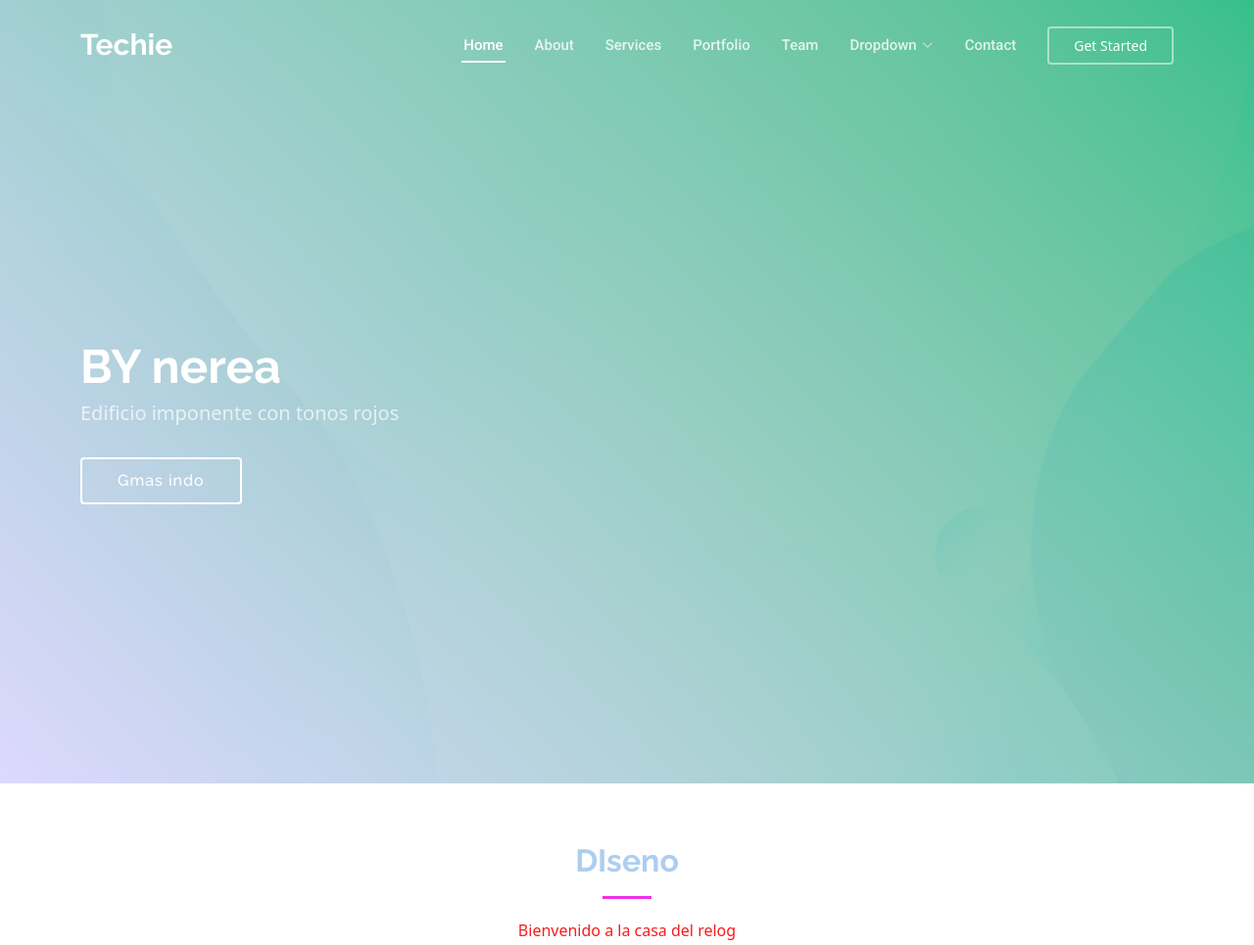
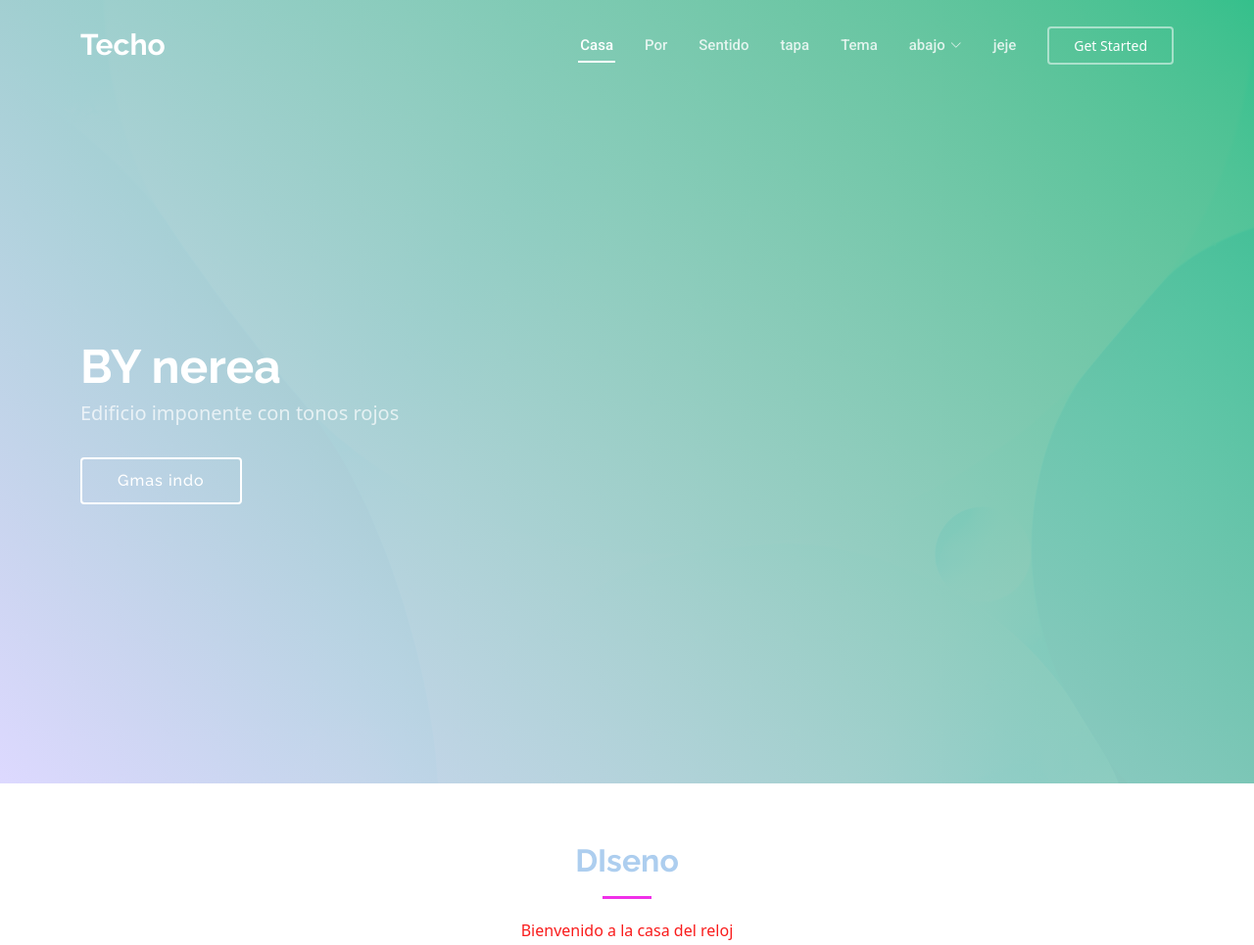
Before and after one commit to julietasuarez-jpg/ejercicio-web-dis2, a plain HTML site: page index.html in a window 1280 px wide. Shown: the top 965 px of the page at 98% size. Drawn offline with Linux system fonts and the light colour scheme; a web font is replaced by a local one.

Commit message:
Add files via upload

```diff
--- a/index.html
+++ b/index.html
@@ -56,17 +56,17 @@
       <a href="index.html" class="logo d-flex align-items-center me-auto">
         <!-- Uncomment the line below if you also wish to use an image logo -->
         <!-- <img src="assets/img/logo.png" alt=""> -->
-        <h1 class="sitename">Techie</h1>
+        <h1 class="sitename">Techo</h1>
       </a>
 
       <nav id="navmenu" class="navmenu">
         <ul>
-          <li><a href="#hero" class="active">Home</a></li>
-          <li><a href="#about">About</a></li>
-          <li><a href="#services">Services</a></li>
-          <li><a href="#portfolio">Portfolio</a></li>
-          <li><a href="#team">Team</a></li>
-          <li class="dropdown"><a href="#"><span>Dropdown</span> <i class="bi bi-chevron-down toggle-dropdown"></i></a>
+          <li><a href="#hero" class="active">Casa</a></li>
+          <li><a href="#about">Por</a></li>
+          <li><a href="#services">Sentido</a></li>
+          <li><a href="#portfolio">tapa</a></li>
+          <li><a href="#team">Tema</a></li>
+          <li class="dropdown"><a href="#"><span>abajo</span> <i class="bi bi-chevron-down toggle-dropdown"></i></a>
             <ul>
               <li><a href="#">Dropdown 1</a></li>
               <li class="dropdown"><a href="#"><span>Deep Dropdown</span> <i class="bi bi-chevron-down toggle-dropdown"></i></a>
@@ -83,7 +83,7 @@
               <li><a href="#">Dropdown 4</a></li>
             </ul>
           </li>
-          <li><a href="#contact">Contact</a></li>
+          <li><a href="#contact">jeje</a></li>
         </ul>
         <i class="mobile-nav-toggle d-xl-none bi bi-list"></i>
       </nav>
@@ -121,7 +121,7 @@
       <!-- Section Title -->
       <div class="container section-title" data-aos="fade-up">
         <h2>DIseno</h2>
-        <p> Bienvenido a la casa del relog</p>
+        <p> Bienvenido a la casa del reloj</p>
       </div><!-- End Section Title -->
 
       <div class="container">
```
